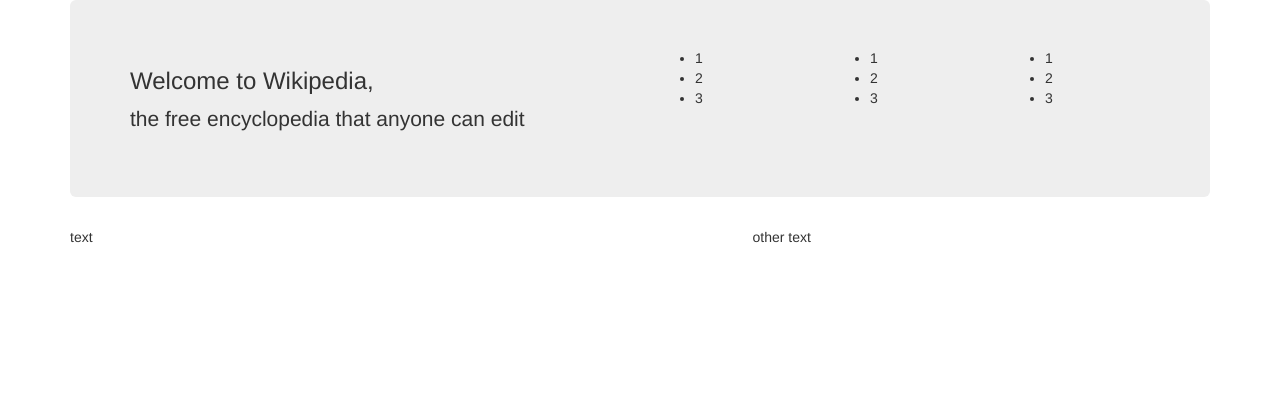
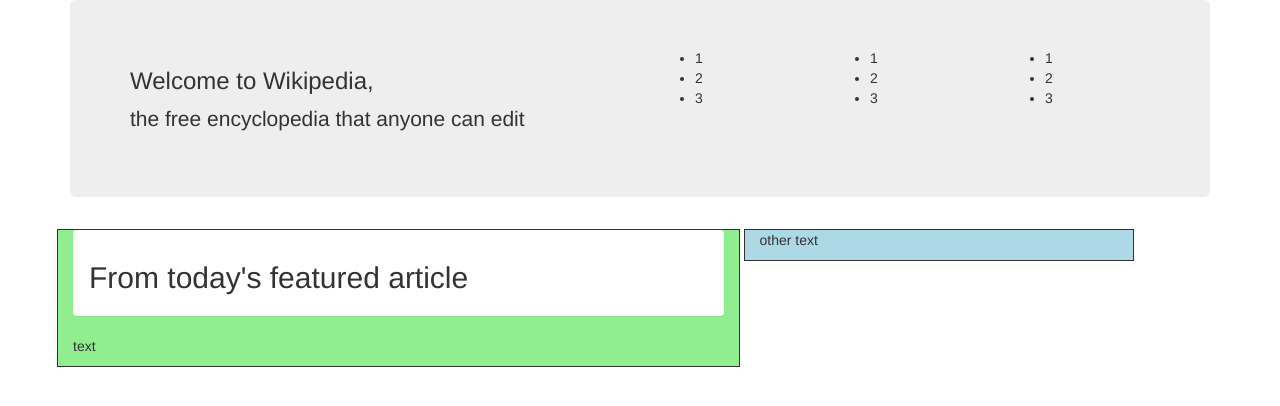
Before and after one commit to ZEvans1/wikipedia, a plain HTML site: page index.html in a window 1280 px wide. Drawn offline with Linux system fonts and the light colour scheme.

Commit message:
Add style to columns.

```diff
--- a/css/styles.css
+++ b/css/styles.css
@@ -0,0 +1,14 @@
+.col-md-7 {
+  background-color: lightgreen;
+  border-style: solid;
+  border-width: thin;
+  margin: 2px;
+}
+
+.col-md-4 {
+  background-color: lightblue;
+  border-style: solid;
+  border-width: thin;
+  margin: 2px;
+
+}
--- a/index.html
+++ b/index.html
@@ -40,9 +40,14 @@
   <div class="container">
     <div class="row">
       <div class="col-md-7">
+        <div class="panel">
+          <div class="panel-heading">
+            <h2>From today's featured article</h2>
+          </div>
+        </div>
         <p>text</p>
       </div>
-      <div class="col-md-5">
+      <div class="col-md-4">
         <p>other text</p>
       </div>
     </div>
```
Also changed, not shown: img/susan.png (added).
